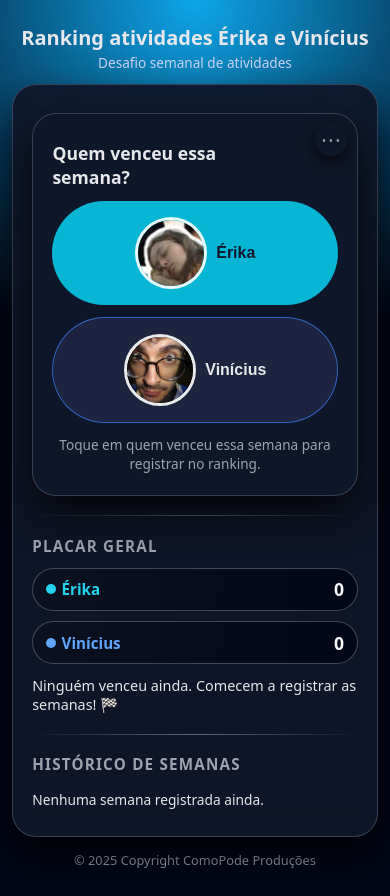
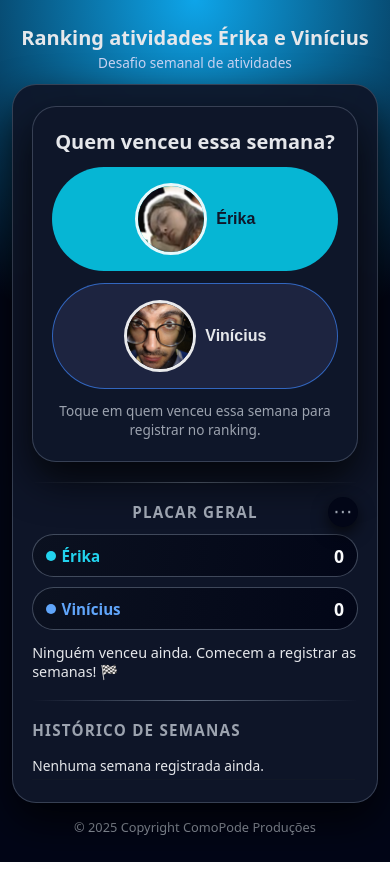
Before and after one commit to viniciusxpaiva/ranking-erika-vinicius, a plain HTML site: page index.html in a window 390 px wide. After the commit the page ends 862 px from the top, so only its background shows below. Drawn offline with Linux system fonts and the light colour scheme.

Commit message:
ajuste 6

```diff
--- a/index.html
+++ b/index.html
@@ -18,19 +18,6 @@
         <main class="card">
             <!-- Bloco principal -->
             <main class="card">
-                <!-- Botão de menu (⋯) + dropdown -->
-                <button id="options-button" class="icon-button" aria-label="Mais opções">
-                    ⋯
-                </button>
-                <div class="menu-dropdown" id="options-menu">
-                    <button id="btn-undo" class="menu-item">
-                        ⏪ Desfazer última semana
-                    </button>
-                    <button id="btn-reset" class="menu-item">
-                        🧹 Zerar tudo
-                    </button>
-                </div>
-
                 <!-- Bloco principal -->
                 <section class="card-section">
                     <h2 class="question">Quem venceu essa semana?</h2>
@@ -60,8 +47,26 @@
             <div class="divider"></div>
 
             <!-- Placar geral -->
+            <!-- Placar geral -->
             <section class="card-section">
-                <h2 class="section-title">Placar geral</h2>
+                <div class="section-header">
+                    <h2 class="section-title">Placar geral</h2>
+
+                    <!-- Botão de menu ⋯ -->
+                    <button id="options-button" class="icon-button" aria-label="Mais opções">
+                        ⋯
+                    </button>
+
+                    <!-- Menu dropdown -->
+                    <div class="menu-dropdown" id="options-menu">
+                        <button id="btn-undo" class="menu-item">
+                            ⏪ Desfazer última semana
+                        </button>
+                        <button id="btn-reset" class="menu-item">
+                            🧹 Zerar tudo
+                        </button>
+                    </div>
+                </div>
 
                 <div class="score-board">
                     <div id="card-erika" class="score-card erika">
@@ -85,6 +90,7 @@
                     Ninguém venceu ainda. Comecem a registrar as semanas! 🏁
                 </p>
             </section>
+
 
             <div class="divider"></div>
 
--- a/style.css
+++ b/style.css
@@ -90,6 +90,26 @@ body {
   text-transform: uppercase;
   letter-spacing: 0.08em;
   color: #9ca3af;
+}
+
+.section-header {
+  display: flex;
+  align-items: center;
+  justify-content: center;   /* centra tudo por padrão */
+  position: relative;        /* ancora o dropdown */
+}
+
+.section-header .section-title {
+  flex: 1;
+  text-align: center;        /* centraliza texto */
+}
+
+/* botão fica à direita sem afetar o centro */
+.section-header .icon-button {
+  position: absolute;
+  right: 0;
+  top: 50%;
+  transform: translateY(-50%);
 }
 
 /* Botões principais */
@@ -399,49 +419,28 @@ body {
     width: 100%;
     justify-content: center;
   }
-
-    .question {
-    font-size: 1.1rem;       /* um pouco menor no celular */
-    padding-right: 56px;     /* espaço reservado pro botão ⋯ */
-    text-align: left;        /* opcional: pode deixar center se preferir */
-  }
-
-  .card {
-    padding-top: 1.7rem;     /* um tiquinho mais de espaço no topo */
-  }
-
-  .icon-button {
-    top: 8px;
-    right: 8px;
-    width: 28px;
-    height: 28px;
-    font-size: 1.1rem;       /* botão um pouco menor no mobile */
-  }
 }
 
 /* Botão de opções (⋯) */
+/* Botão ⋯ */
 .icon-button {
-  position: absolute;
-  top: 10px;
-  right: 10px;
-  width: 32px;
-  height: 32px;
+  border: none;
+  background: #020617;
+  color: #9ca3af;
+  width: 30px;
+  height: 30px;
   border-radius: 999px;
-  border: none;
-  background: rgba(15, 23, 42, 0.95);
-  color: #9ca3af;
-  font-size: 1.3rem;
-  line-height: 0;
   display: flex;
   align-items: center;
   justify-content: center;
+  font-size: 1.2rem;
   cursor: pointer;
   box-shadow: 0 6px 16px rgba(0, 0, 0, 0.7);
-  transition: background 0.15s ease, transform 0.1s ease, color 0.15s ease;
+  transition: background 0.15s ease, color 0.15s ease, transform 0.1s ease;
 }
 
 .icon-button:hover {
-  background: #020617;
+  background: #0b1120;
   color: #e5e7eb;
   transform: translateY(-1px);
 }
@@ -450,27 +449,28 @@ body {
   transform: translateY(1px) scale(0.97);
 }
 
-/* Dropdown do menu */
+/* Dropdown do menu (escondido por padrão) */
 .menu-dropdown {
   position: absolute;
-  top: 44px;
-  right: 10px;
+  top: 130%;      /* logo abaixo do header */
+  right: 0;       /* alinhado à direita do título */
   background: #020617;
   border-radius: 14px;
   padding: 0.4rem 0.2rem;
   box-shadow: 0 16px 32px rgba(0, 0, 0, 0.9);
   border: 1px solid rgba(148, 163, 184, 0.5);
   min-width: 190px;
-  display: none;           /* escondido por padrão */
+  display: none;  /* escondido */
   flex-direction: column;
   z-index: 40;
 }
 
+/* Quando aberto (classe adicionada pelo JS) */
 .menu-dropdown.open {
-  display: flex;           /* aparece quando tem a classe .open */
+  display: flex;
 }
 
-/* Itens do menu */
+/* Itens dentro do menu */
 .menu-item {
   background: none;
   border: none;
```
